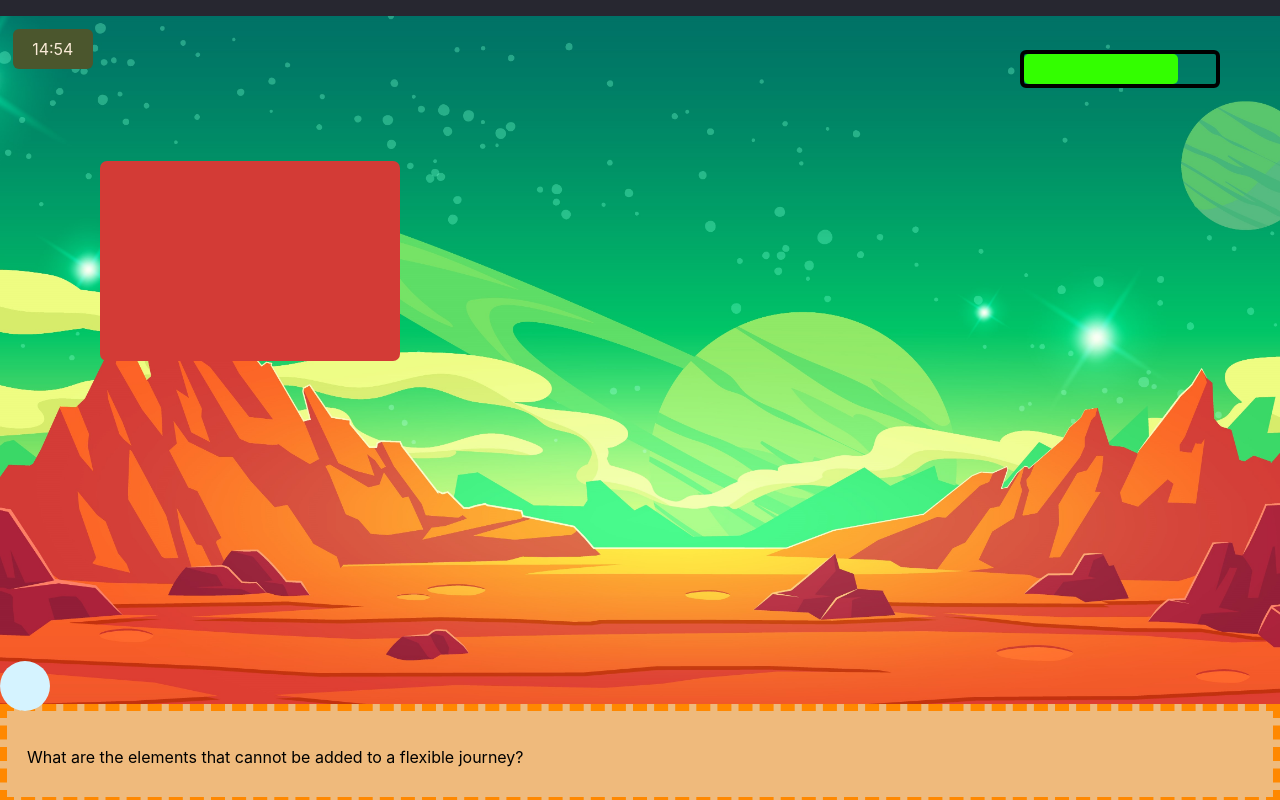
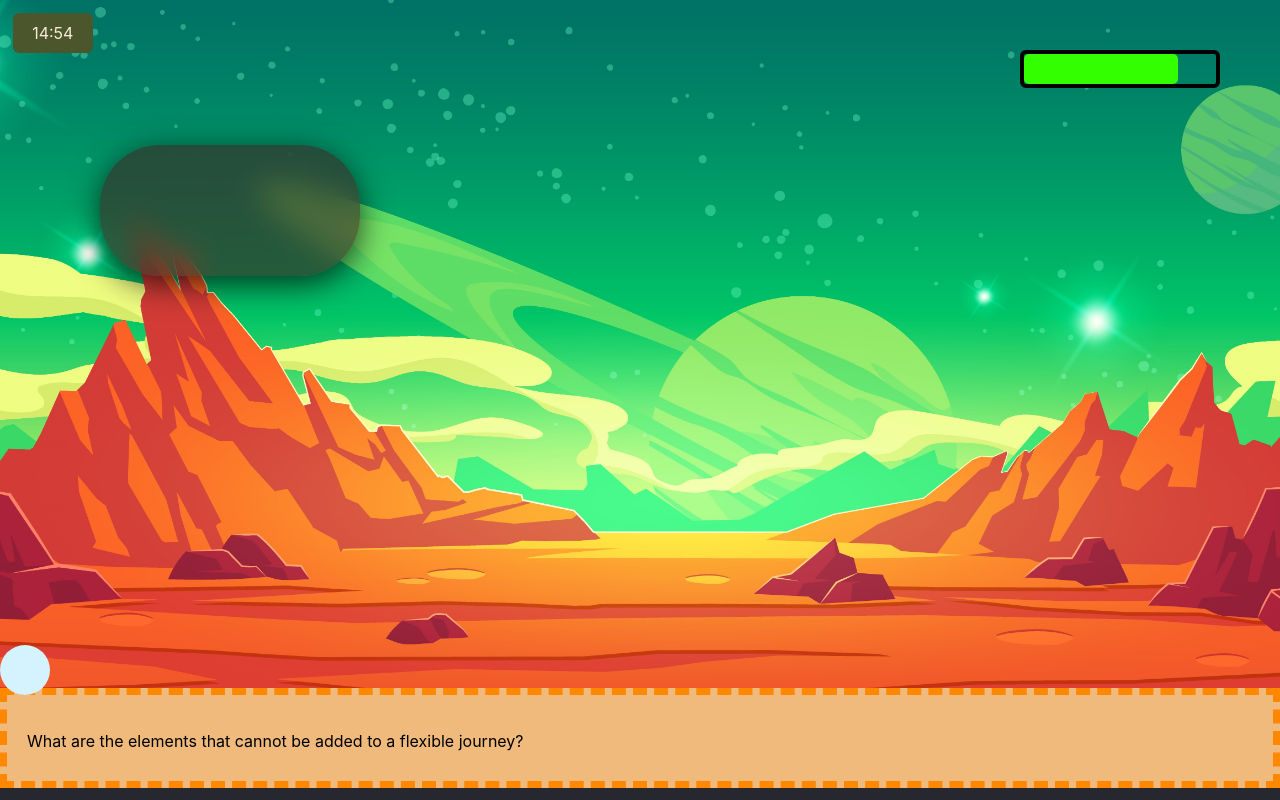
Before and after one commit to soundharsaminathan/quizzer, a React (Create React App) app: page /quiz in a window 1280 px wide. Built offline with nearby package versions, Linux system fonts and the light colour scheme.

Commit message:
design revamp

```diff
--- a/src/App.scss
+++ b/src/App.scss
@@ -19,7 +19,7 @@ body,
 }
 
 #root {
-  overflow: auto;
+  overflow: none;
 }
 
 body {
--- a/src/Modal2/Box.jsx
+++ b/src/Modal2/Box.jsx
@@ -13,7 +13,7 @@ const Box = ({answer, position}) => {
 
     return (
         <div className="box" style={styles}>
-            <p>{answer}</p>
+            <span>{answer}</span>
         </div>
     )
 }
--- a/src/Pages/Quiz.jsx
+++ b/src/Pages/Quiz.jsx
@@ -25,7 +25,7 @@ const Quiz = () => {
                 <Mock />
                 <HealthMeter />
             </div>
-            <div><Question/></div>
+            <Question/>
         </>
     )
 }
--- a/src/Styles2/Box.scss
+++ b/src/Styles2/Box.scss
@@ -1,6 +1,8 @@
 .box {
-    width: 300px;
-    height: 200px;
-    background-color: #D33B36;
-    border-radius: 7px;
+    width: 260px;
+    height: 131px;
+    background-color: rgba(62, 30, 30, 0.6);
+    box-shadow: 0 8px 32px 0 rgba(0, 0, 0, 0.7);
+    backdrop-filter: blur(15px);
+    border-radius: 60px;
 }
```
